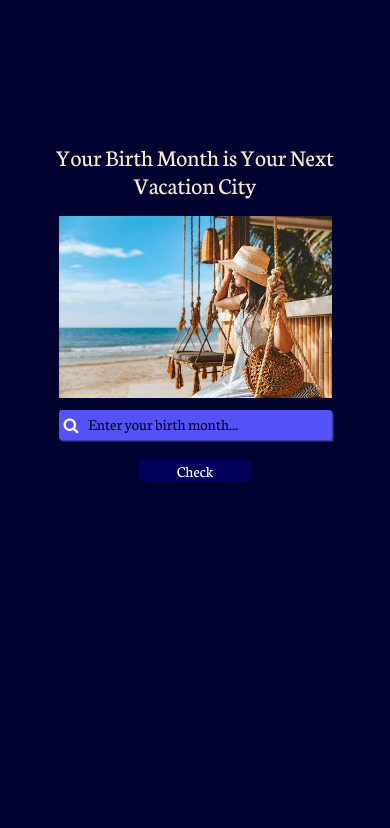
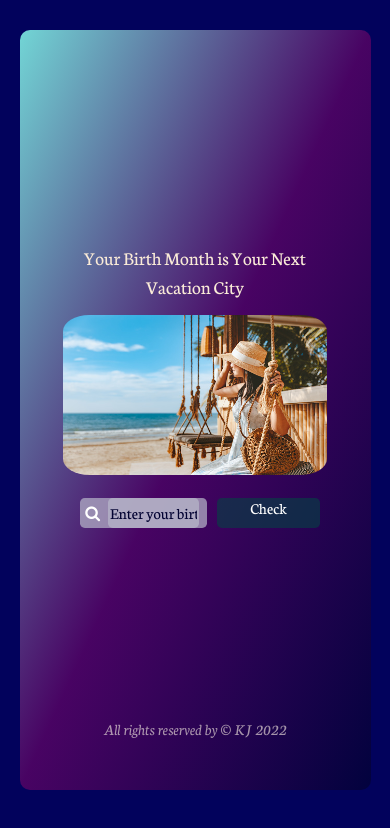
Before and after one commit to kjcatherine/vacation-cities, a plain HTML site: page index.html in a window 390 px wide. Drawn offline with Linux system fonts and the light colour scheme.

Commit message:
added more functionality

```diff
--- a/css/style.css
+++ b/css/style.css
@@ -16,29 +16,36 @@
 .clear {
   clear: both;
 }
-
-/******************************************
-/* BASE STYLES
-/*******************************************/
+/* html {
+  font-size: 62.5%;
+} */
 
 body {
-  width: 100%;
-  max-height: 100%;
-  overflow: hidden;
-  text-align: center;
-  background-color: rgb(2, 2, 49);
-  position: absolute;
-  top: 15%;
-  bottom: 15%;
+  background-color: rgb(2, 2, 92);
   font-family: "Neuton", serif;
 }
+.sub-container {
+  text-align: center;
+}
+.container {
+  display: flex;
+  align-items: center;
+  justify-content: center;
+  width: 90%;
+  height: 90vh;
+  margin: 30px auto;
+  background: linear-gradient(
+    to top left,
+    rgb(2, 2, 49, 0.7),
+    rgb(102, 4, 102, 0.7),
+    rgb(114, 213, 213)
+  );
+  border-radius: 10px;
+}
 
-/******************************************
-/* LAYOUT
-/*******************************************/
-header {
-}
 h1 {
+  /* position: relative;
+  top: 40px; */
   font-size: 1.8rem;
   font-weight: 400;
   line-height: 2.3rem;
@@ -47,17 +54,17 @@ h1 {
 .wrap {
   display: flex;
   justify-content: center;
-  position: relative;
+  /* position: relative;
   left: 482px;
   right: 0;
-  top: 0.5rem;
-  width: 400px;
+  top: 0.5rem; */
+  width: 300px;
   height: 30px;
-  background-color: rgb(83, 83, 248);
+  background-color: rgb(184, 184, 203, 0.7);
   font-size: 1em;
-  border-radius: 0.2em;
+  border-radius: 0.3rem;
   color: white;
-  box-shadow: 0.1em 0.1em 0em rgb(57, 57, 163);
+  /* box-shadow: 0.1em 0.1em 0em rgb(57, 57, 163); */
   margin-right: 100px;
 }
 .fa-search {
@@ -65,13 +72,21 @@ h1 {
   position: relative;
   top: 7px;
 }
+.input-contain {
+  display: flex;
+  justify-content: center;
+  position: relative;
+  top: 20px;
+  left: 50px;
+}
 input {
   margin-left: 0.5em;
   margin-right: 0.5em;
   width: 100%;
   border: none;
+  border-radius: 0.3rem;
   outline: none;
-  background-color: rgb(83, 83, 248);
+  background-color: rgb(184, 184, 203, 0.7);
   color: white;
 }
 ::placeholder {
@@ -79,26 +94,50 @@ input {
 }
 
 a {
+  position: relative;
+  right: 90px;
   padding: 5px 50px;
   text-decoration: none;
   font-weight: 500;
   color: white;
-  background-color: rgb(2, 2, 92);
-  border-radius: 5px;
+  background-color: rgb(4, 67, 67, 0.6);
+  border-radius: 0.3rem;
   /*box-shadow: 5px rgb(149, 149, 167), -5px -5px rgb(83, 83, 248);*/
-  position: relative;
-  top: 30px;
+
   font-size: 1.2rem;
 }
 img {
-  width: 25rem;
+  width: 30rem;
+  height: 17rem;
+  border-radius: 10%;
 }
+
+.hidden {
+  display: none;
+}
+footer {
+  text-align: center;
+  color: rgb(222, 210, 210, 0.7);
+  position: relative;
+  bottom: 60px;
+  font-size: 1rem;
+  font-style: italic;
+}
+
+/******************************************
+/* ADDITIONAL STYLES
+/*******************************************/
 @media all and (max-width: 500px) {
   img {
-    width: 70%;
+    width: 80%;
+    height: 10rem;
+  }
+  .sub-container {
+    position: relative;
+    bottom: 40px;
   }
   h1 {
-    font-size: 1.5rem;
+    font-size: 1.2rem;
     line-height: 1.8rem;
   }
   .wrap {
@@ -109,40 +148,29 @@ img {
     padding: 0.4% 10%;
     font-size: 1rem;
   }
+  footer {
+    bottom: 100px;
+  }
 }
 @media (min-width: 501px) and (max-width: 800px) {
   img {
-    width: 55%;
+    width: 70%;
   }
   .wrap {
-    width: 55%;
-    left: 22%;
+    width: 70%;
+    left: 10px;
   }
-  body {
-    top: 10%;
-    bottom: 10%;
+  a {
+    padding: 0.4% 5%;
+    font-size: 1rem;
   }
 }
 @media (min-width: 801px) and (max-width: 1120px) {
-  img {
+  /* img {
     width: 40%;
   }
   .wrap {
     width: 40%;
     left: 30%;
-  }
-  body {
-    top: 10%;
-    bottom: 10%;
-  }
+  } */
 }
-
-.hidden {
-  display: none;
-}
-footer {
-}
-
-/******************************************
-/* ADDITIONAL STYLES
-/*******************************************/
--- a/index.html
+++ b/index.html
@@ -25,9 +25,15 @@
     <link rel="stylesheet" href="css/style.css" />
   </head>
   <body>
+    <main class="container">
+      <section class="sub-container">
         <h1>Your Birth Month is Your Next <br />Vacation City</h1>
-    <img class="themeImg" src="images/travelgirl.jpg" alt="travelling lady" />
-
+        <img
+          class="themeImg"
+          src="images/travelgirl.jpg"
+          alt="travelling lady"
+        />
+        <section class="input-contain">
           <form class="wrap">
             <div class="fa fa-search"></div>
             <input
@@ -36,8 +42,13 @@
               placeholder="Enter your birth month..."
             />
           </form>
-
           <a href="#" id="btn">Check</a>
+        </section>
+      </section>
+    </main>
+    <footer>
+      <p>All rights reserved by &copy; KJ 2022</p>
+    </footer>
     <script type="text/javascript" src="main.js"></script>
   </body>
 </html>
--- a/main.js
+++ b/main.js
@@ -1,6 +1,6 @@
 "use strict";
 
-const bodyEl = document.querySelector("body");
+const bodyEl = document.querySelector(".container");
 const imgTheme = document.querySelector(".themeImg");
 const textTheme = document.querySelector("h1");
 let msg = new SpeechSynthesisUtterance();
@@ -13,7 +13,7 @@ function behaviour() {
   imgTheme.classList.add("hidden");
   textTheme.classList.add("hidden");
   bodyEl.style.backgroundColor = "skyblue";
-  bodyEl.style.backgroundSize = "100% 100vh";
+  bodyEl.style.backgroundSize = "100% 90vh";
   msg.voice = voices[1];
   msg.volume = 1;
   msg.rate = 1;
@@ -22,7 +22,7 @@ function behaviour() {
   speechSynthesis.speak(msg);
 }
 
-function run(months) {
+function run() {
   const monthOfBirth = document
     .querySelector("#birthMonth")
     .value.toLowerCase();
```
Lines whose indentation alone changed are shown as unchanged.
